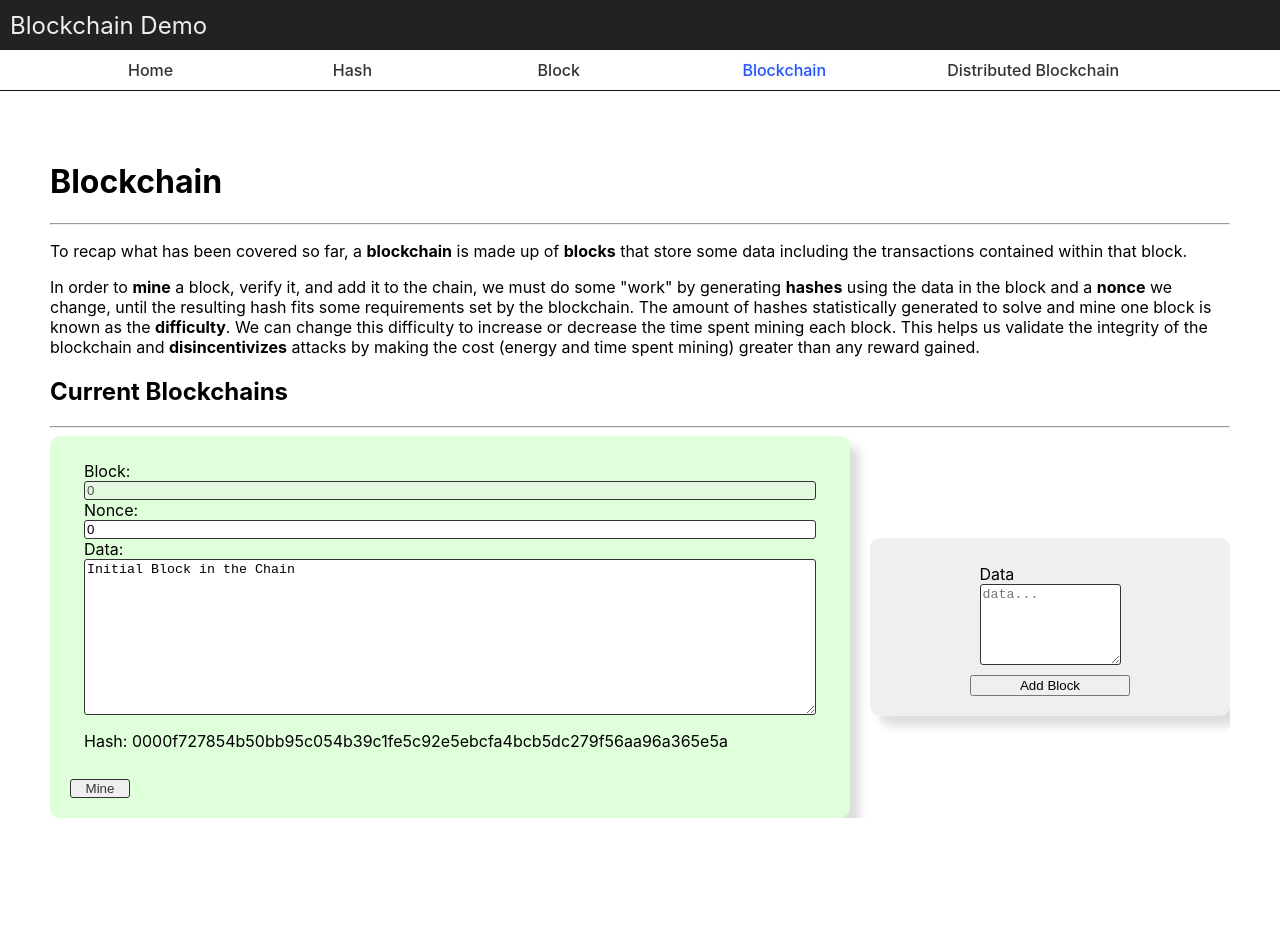
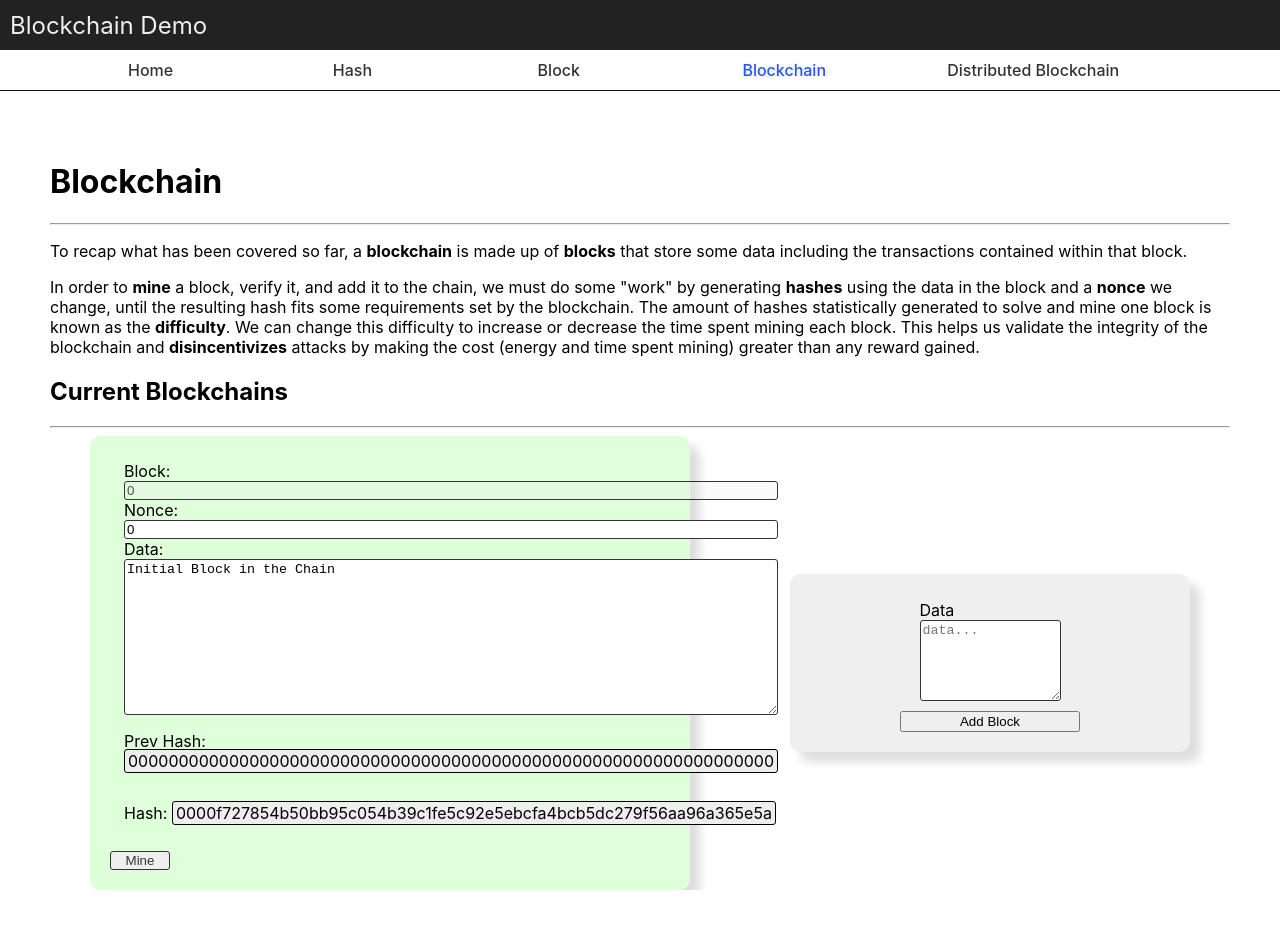
Before and after one commit to joecaro/blockchain-demo-reactJS, a React (Create React App) app: page /blockchain in a window 1280 px wide. Shown: the top 928 px of the page. Before the commit the page ends 868 px from the top, so only its background shows below. Built offline with nearby package versions, Linux system fonts and the light colour scheme.

Commit message:
Hash Styling

```diff
--- a/src/components/Block/BlockchainBlock.js
+++ b/src/components/Block/BlockchainBlock.js
@@ -5,9 +5,7 @@ export const SingleBlockCard = styled.div`
   position: relative;
   padding: 20px;
   margin: auto;
-  width: 100%;
-  min-width: 600px;
-  max-width: 800px;
+  width: 600px;
   border-radius: 10px;
   box-shadow: 10px 10px 10px #00000022;
   background-color: ${({ valid }) => (valid ? "#dfffda" : "#ffdada")};
@@ -23,6 +21,12 @@ export const SingleBlockCard = styled.div`
   textarea {
     border-radius: 3px;
     border: 1px solid #333;
+  }
+  span {
+    background-color: #eee;
+    padding: 1px 3px;
+    border-radius: 3px;
+    border: 1px solid black;
   }
 `;
 
@@ -101,6 +105,9 @@ export default function BlockchainBlock({
             onChange={handleDataChange}
           />
           <p>
+            Prev Hash: <span>{block.prevHash}</span>
+          </p>
+          <p>
             Hash: <span>{block.hash}</span>
           </p>
         </fieldset>
```
